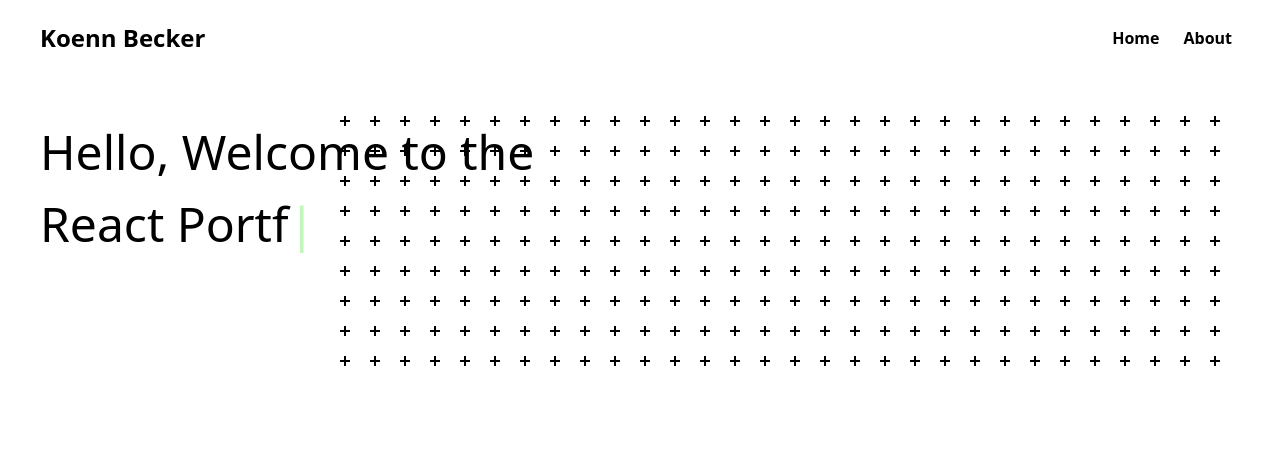
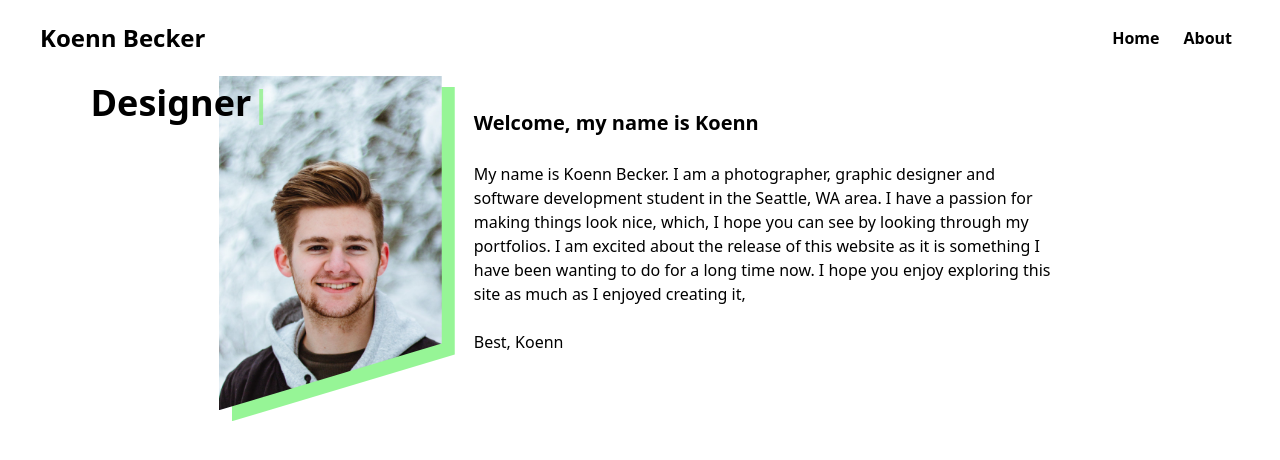
Before and after one commit to koennjb/react-portfolio, a React (Create React App) app: page / in a window 1280 px wide. Shown: the top 460 px of the page. Built offline with nearby package versions, Linux system fonts and the light colour scheme.

Commit message:
Learned css grid and added intro section

```diff
--- a/package.json
+++ b/package.json
@@ -17,14 +17,13 @@
     "react-dom": "^16.13.1",
     "react-scripts": "3.4.1",
     "react-typist": "^2.0.5",
-    "react-undraw": "^2.0.0-beta.1",
     "typescript": "^3.7.5"
   },
   "scripts": {
     "start:tww": "postcss ./src/css/tailwind.css -o ./src/css/styles.css -w",
     "start:tw": "postcss ./src/css/tailwind.css -o ./src/css/styles.css",
     "build:tw": "postcss ./src/css/tailwind.css -o ./src/css/styles.css --env production",
-    "start": "react-undraw-cli && react-scripts start",
+    "start": "react-scripts start",
     "build": "react-scripts build",
     "prestart": "npm run start:tw",
     "prebuild": "npm run build:tw",
--- a/src/App.tsx
+++ b/src/App.tsx
@@ -1,40 +1,60 @@
-import React from 'react';
+import React, { CSSProperties } from 'react';
 import Menu from './components/shared/Menu/Menu';
 import Typist from 'react-typist';
 import LoopTypist from './components/LoopTypist';
-import Undraw from 'react-undraw';
 import { ReactComponent as PlusPattern } from './img/plus.svg';
 import plus from './img/plus.svg';
-import { url } from 'inspector';
+import profile from './img/Profile.png';
+import './css/App.css';
+
+const gridStyles: CSSProperties = {
+    gridTemplateColumns: '0.5fr 0.25fr 0.5fr 2fr',
+    gridTemplateRows: '0.1fr 0.25fr 1fr 0.25fr',
+    gridGap: '2rem',
+};
 
 const App: React.FC = () => {
     return (
         <div>
             <Menu />
-            <div className="flex justify-center">
-                <div className="p-10 flex-grow grid grid-cols-4 grid-rows-3 justify-center max-w-screen-xl">
-                    <div className=" text-5xl z-10 w-full h-64 row-start-1 row-span-3 col-start-1 col-span-2">
+            <div className="grid mx-10" id="Main">
                 <LoopTypist
                     avgTypingDelay={100}
                     stdTypingDelay={30}
-                            className=""
+                    className="col-start-1 row-start-1 z-10 text-right font-bold md:text-4xl sm:text-4xl text-3xl sm:col-start-1 sm:col-end-3 sm:row-start-1 sm:row-span-1"
                     cursor={{
                         show: true,
                         blink: true,
                         element: '|',
                     }}>
                     <Typist.Delay ms={500} />
-                            <span>Hello, Welcome to the React Portfolio</span>
+                    <span>Developer</span>
+                    <Typist.Backspace count={14} delay={1000} />
+                    <span>Designer</span>
+                    <Typist.Backspace count={14} delay={1000} />
+                    <span>Photographer</span>
+                    <Typist.Backspace count={14} delay={1000} />
+                    <span>Teacher</span>
                     <Typist.Backspace count={14} delay={1000} />
                 </LoopTypist>
+                <div className="profile-pic-wrapper row-start-2 sm:col-start-2 sm:col-end-4 sm:row-start-1 sm:row-end-4">
+                    <img src={profile} style={{}} className="profile-pic" />
                 </div>
-                    <div
-                        className="col-start-2 col-span-3 row-start-1 row-span-3 w-1/2 w-full"
-                        style={{ backgroundImage: `url(${plus}` }}>
-                        {/* <Undraw name="programmer1" primaryColor="green" height="500px" /> */}
-                        {/* <PlusPattern width="60" height="60" repeatCount={10} /> */}
+
+                <div className="col-start-1 row-start-3 row-end-4 sm:col-start-4 sm:col-end-5 sm:row-start-1 sm:row-end-4 lg:mt-8 md:mt-0">
+                    <p className="font-bold text-xl">Welcome, my name is Koenn</p>
+                    <br />
+                    <p>
+                        My name is Koenn Becker. I am a photographer, graphic designer and software development student
+                        in the Seattle, WA area. I have a passion for making things look nice, which, I hope you can see
+                        by looking through my portfolios. I am excited about the release of this website as it is
+                        something I have been wanting to do for a long time now. I hope you enjoy exploring this site as
+                        much as I enjoyed creating it,
+                    </p>
+                    <br />
+                    Best, Koenn
                 </div>
-                </div>
+                {/* <img src={profile} className="col-start-5 col-span-1 row-start-1 row-end-4" /> */}
             </div>
         </div>
     );
--- /dev/null
+++ b/src/css/App.css
@@ -0,0 +1,38 @@
+#Main {
+    grid-template-columns: 1fr;
+    grid-template-rows: 0.1fr 0.15fr max-content;
+    grid-gap: 2rem;
+    justify-items: center;
+}
+
+.profile-pic-wrapper {
+    filter: drop-shadow(13px 11px 0px rgba(150,245,150,1));
+}
+
+.profile-pic {
+    height: 300px;
+    clip-path: polygon(0 0, 100% 0%, 100% 80%, 0 100%);
+}
+
+/* Small (sm) */
+@media (min-width: 640px) {
+    #Main {
+        grid-template-columns: 0.5fr 0.35fr 0.3fr 2fr 0.5fr;
+        grid-template-rows: 0.1fr 0.25fr 1fr 0.25fr;
+    }
+
+    .profile-pic {
+        height: auto;
+    }
+}
+
+/* Medium (md) */
+@media (min-width: 768px) {
+
+ }
+
+/* Large (lg) */
+@media (min-width: 1024px) { /* ... */ }
+
+/* Extra Large (xl) */
+@media (min-width: 1280px) { /* ... */ }
```
Also changed, not shown: src/img/Profile.png (added), 1 other file (tests, documents, lock files or other folders). Lines whose indentation alone changed are shown as unchanged.
